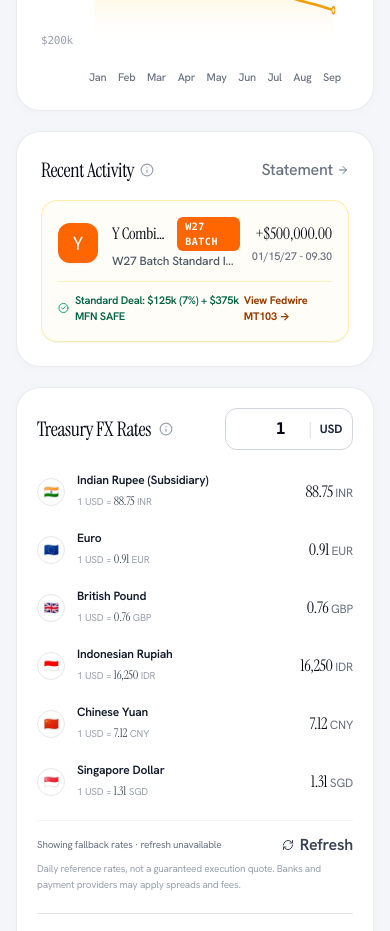
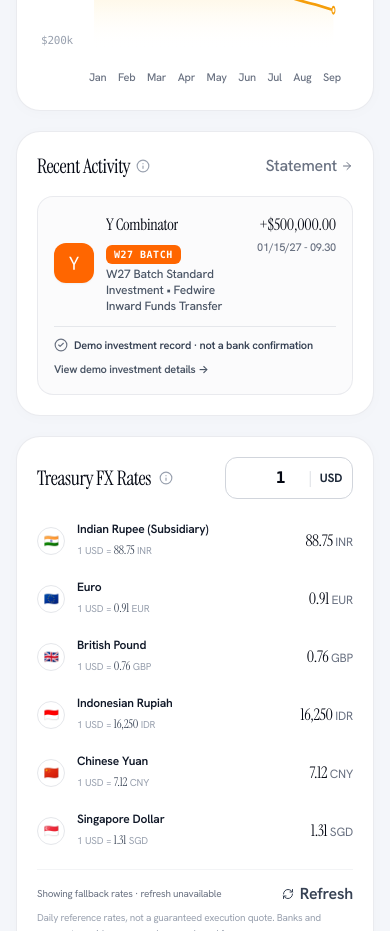
Before and after one commit to mahesh-oss-cloud/infinity, a React (Vite) app: page / in a window 390 px wide. Shown: the part 1900-2831 px from the top of the page. Built offline with nearby package versions, Linux system fonts and the light colour scheme; no server answers.

Commit message:
Render outgoing payments correctly in activity feed

```diff
--- a/src/components/RecentActivityCard.jsx
+++ b/src/components/RecentActivityCard.jsx
@@ -1,102 +1,90 @@
 import React from 'react';
-import { Info, ArrowRight, ShieldCheck, CheckCircle2 } from 'lucide-react';
+import { Info, ArrowRight, CheckCircle2 } from 'lucide-react';
 import { BrandIcon } from './BrandIcons';
 
-export const RecentActivityCard = ({
-  transactions,
-  onSelectTransaction,
-  onSeeMore
-}) => {
+export const RecentActivityCard = ({ transactions, onSelectTransaction, onSeeMore }) => {
   return (
-    <div className="bg-white rounded-3xl p-6 sm:p-7 border border-gray-200/80 shadow-[0_2px_15px_rgba(0,0,0,0.02)]">
-
-      {/* Header with Instrument Serif title */}
-      <div className="flex items-center justify-between mb-4">
-        <div className="flex items-center gap-1.5">
-          <h3 className="text-xl font-normal text-gray-950 tracking-tight font-instrument">
-            Recent Activity
-          </h3>
-          <button
-            title="Account Activity Feed"
-            className="text-gray-400 hover:text-gray-600 cursor-pointer"
-          >
+    <div className="bg-white rounded-3xl p-5 sm:p-7 border border-gray-200/80 shadow-[0_2px_15px_rgba(0,0,0,0.02)]">
+      <div className="flex items-center justify-between gap-3 mb-4">
+        <div className="flex items-center gap-1.5 min-w-0">
+          <h3 className="text-xl font-normal text-gray-950 tracking-tight font-instrument">Recent Activity</h3>
+          <button title="Account activity feed" type="button" className="text-gray-400 hover:text-gray-600 cursor-pointer">
             <Info className="w-3.5 h-3.5" />
           </button>
         </div>
-
-        <button
-          onClick={onSeeMore}
-          className="text-xs font-medium text-gray-500 hover:text-gray-900 flex items-center gap-1 transition-colors cursor-pointer"
-        >
-          <span>Statement</span>
-          <ArrowRight className="w-3 h-3" />
+        <button type="button" onClick={onSeeMore} className="text-xs font-medium text-gray-500 hover:text-gray-900 flex items-center gap-1 shrink-0">
+          <span>Statement</span><ArrowRight className="w-3 h-3" />
         </button>
       </div>
 
-      {/* Transactions List - Strictly Y Combinator W27 as requested! */}
       <div className="space-y-3">
         {transactions.map((tx) => {
-          const isCredit = tx.amount > 0;
-          const formattedAmount = `${isCredit ? '+' : '-'}$${Math.abs(tx.amount).toLocaleString('en-US', {
-            minimumFractionDigits: 2,
-            maximumFractionDigits: 2,
-          })}`;
+          const isCredit = Number(tx.amount) > 0;
+          const isYCombinator = Boolean(tx.isYCombinator);
+          const isDemoTransfer = Boolean(tx.isDemoTransfer);
+          const formattedAmount = `${isCredit ? '+' : '-'}$${Math.abs(Number(tx.amount) || 0).toLocaleString('en-US', { minimumFractionDigits: 2, maximumFractionDigits: 2 })}`;
+          const detailLabel = isYCombinator
+            ? 'View demo investment details'
+            : isDemoTransfer
+              ? 'View payment preview'
+              : 'View transaction details';
 
           return (
             <div
               key={tx.id}
+              role="button"
+              tabIndex={0}
               onClick={() => onSelectTransaction && onSelectTransaction(tx)}
-              className="p-4 rounded-2xl bg-amber-50/40 hover:bg-amber-50 border border-amber-200/70 transition-all cursor-pointer group shadow-2xs"
+              onKeyDown={(event) => {
+                if (event.key === 'Enter' || event.key === ' ') {
+                  event.preventDefault();
+                  onSelectTransaction && onSelectTransaction(tx);
+                }
+              }}
+              className="p-4 rounded-2xl bg-gray-50/70 hover:bg-gray-100 border border-gray-200/80 transition-all cursor-pointer group focus:outline-none focus:ring-2 focus:ring-gray-400"
             >
-              <div className="flex items-center justify-between">
-
-                {/* Left: YC Brand Badge + Title & Subtitle */}
-                <div className="flex items-center gap-3.5 min-w-0">
+              <div className="flex items-start justify-between gap-3">
+                <div className="flex items-center gap-3 min-w-0">
                   <BrandIcon type={tx.brandIcon} />
-
                   <div className="min-w-0">
-                    <div className="flex items-center gap-2">
-                      <h4 className="text-base font-normal text-gray-950 truncate group-hover:text-black transition-colors font-instrument">
-                        {tx.title}
-                      </h4>
-                      <span className="text-[10px] px-2 py-0.5 rounded-md bg-[#ff6600] text-white font-bold tracking-wider font-mono">
-                        W27 BATCH
-                      </span>
+                    <div className="flex flex-wrap items-center gap-2">
+                      <h4 className="text-base font-normal text-gray-950 truncate group-hover:text-black font-instrument">{tx.title}</h4>
+                      {isYCombinator ? (
+                        <span className="text-[10px] px-2 py-0.5 rounded-md bg-[#ff6600] text-white font-bold tracking-wider font-mono shrink-0">W27 BATCH</span>
+                      ) : (
+                        <span className="text-[10px] px-2 py-0.5 rounded-md bg-gray-200 text-gray-700 font-semibold tracking-wide shrink-0">{isDemoTransfer ? 'DEMO PREVIEW' : (tx.category || 'ACTIVITY')}</span>
+                      )}
                     </div>
-                    <p className="text-xs text-gray-600 truncate mt-0.5 font-medium font-waldenburg">
-                      {tx.subtitle}
-                    </p>
+                    <p className="text-xs text-gray-600 mt-0.5 break-words font-medium font-waldenburg">{tx.subtitle || tx.category || 'Account activity'}</p>
                   </div>
                 </div>
-
-                {/* Right: Amount & Date */}
-                <div className="text-right flex-shrink-0 pl-3">
-                  <div className="text-base sm:text-lg font-normal text-gray-950 font-instrument">
-                    {formattedAmount}
-                  </div>
-                  <div className="text-[11px] text-gray-500 mt-0.5 font-medium font-waldenburg">
-                    {tx.date}
-                  </div>
+                <div className="text-right shrink-0 pl-1">
+                  <div className={`text-base sm:text-lg font-normal font-instrument ${isCredit ? 'text-gray-950' : 'text-rose-700'}`}>{formattedAmount}</div>
+                  <div className="text-[11px] text-gray-500 mt-0.5 font-medium">{tx.date}</div>
                 </div>
-
               </div>
 
-              {/* Verified SAFE Deal Memo Footer */}
-              <div className="mt-3 pt-2.5 border-t border-amber-200/50 flex items-center justify-between text-[11px] text-gray-600">
-                <span className="flex items-center gap-1.5 text-emerald-800 font-semibold">
-                  <CheckCircle2 className="w-3.5 h-3.5 text-emerald-600" />
-                  <span>Standard Deal: $125k (7%) + $375k MFN SAFE</span>
-                </span>
-                <span className="text-amber-800 font-bold hover:underline">
-                  View Fedwire MT103 →
-                </span>
-              </div>
-
+              {isYCombinator ? (
+                <div className="mt-3 pt-2.5 border-t border-gray-200 flex flex-wrap items-center justify-between gap-2 text-[11px] text-gray-600">
+                  <span className="flex items-center gap-1.5 text-gray-700 font-semibold">
+                    <CheckCircle2 className="w-3.5 h-3.5 text-gray-500" />
+                    <span>Demo investment record · not a bank confirmation</span>
+                  </span>
+                  <span className="text-gray-600 font-semibold group-hover:underline">{detailLabel} →</span>
+                </div>
+              ) : (
+                <div className="mt-3 pt-2.5 border-t border-gray-200 flex flex-wrap items-center justify-between gap-2 text-[11px] text-gray-600">
+                  <span className="flex items-center gap-1.5 font-medium min-w-0">
+                    <CheckCircle2 className="w-3.5 h-3.5 text-gray-400 shrink-0" />
+                    <span className="break-words">{tx.status || 'Recorded in local preview'}{tx.paymentPurpose ? ` · ${tx.paymentPurpose}` : ''}</span>
+                  </span>
+                  <span className="text-gray-600 font-semibold group-hover:underline shrink-0">{detailLabel} →</span>
+                </div>
+              )}
             </div>
           );
         })}
       </div>
-
     </div>
   );
 };
```
